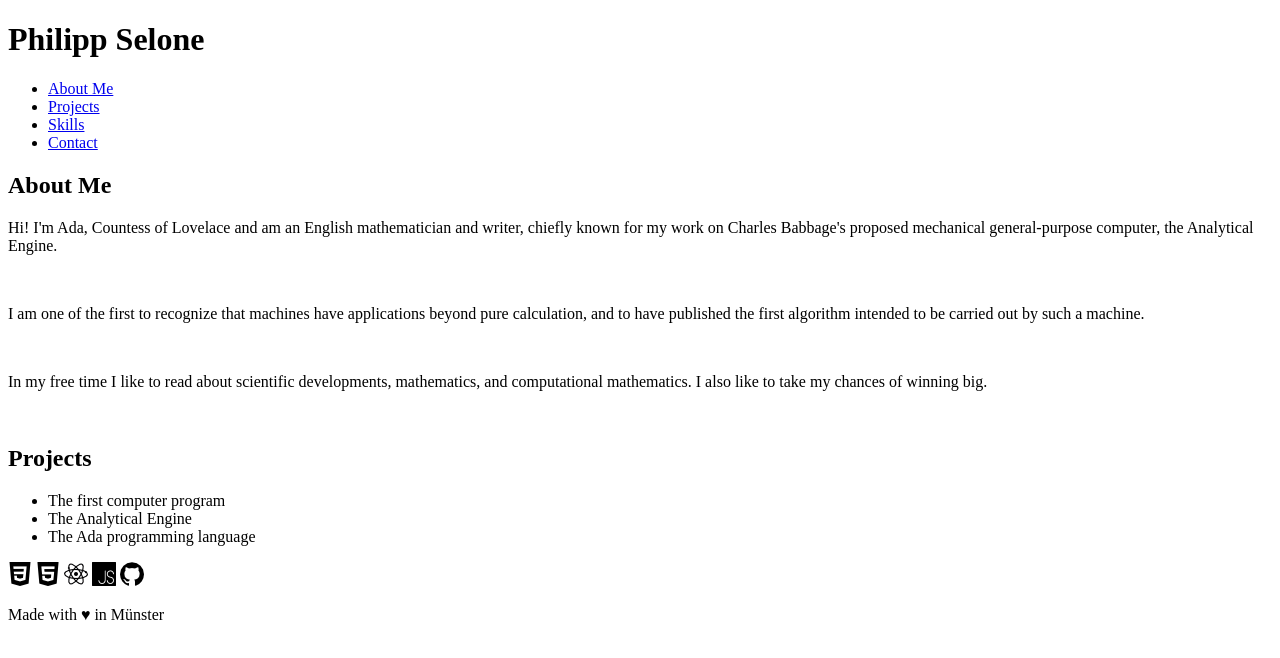
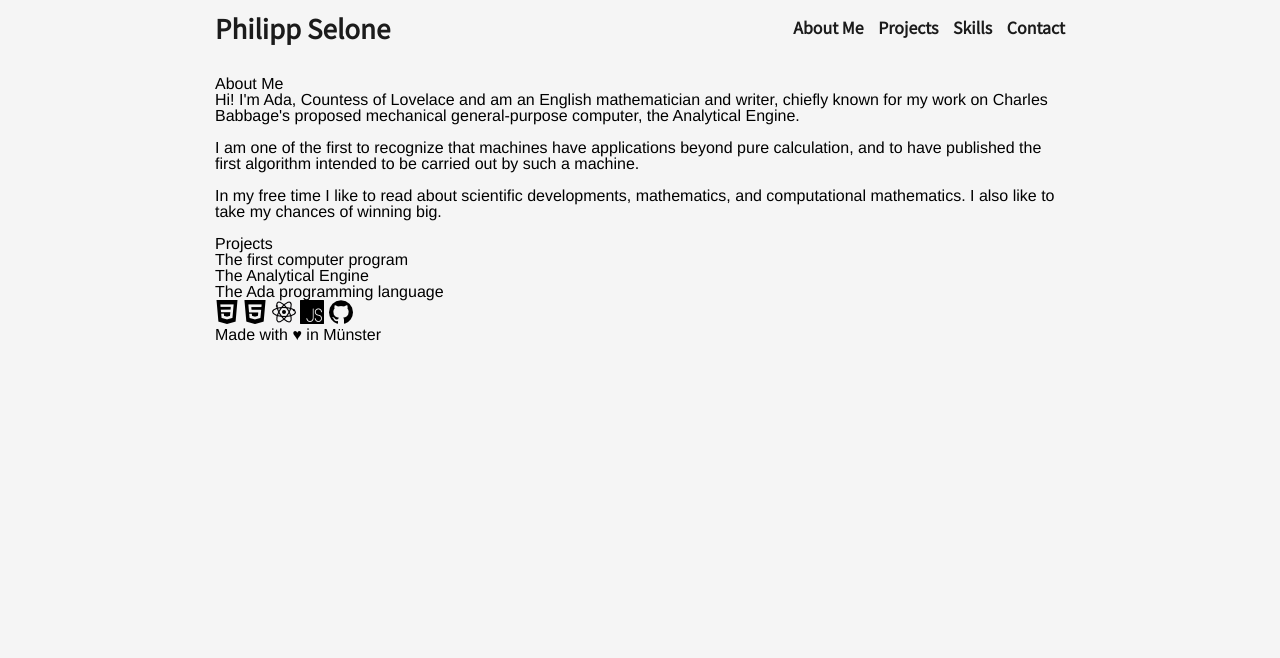
Before and after one commit to stuehrmannp/portfolio_project_cc, a plain HTML site: page index.html in a window 1280 px wide. Drawn offline with Linux system fonts and the light colour scheme.

Commit message:
header complete

```diff
--- a/index.html
+++ b/index.html
@@ -4,6 +4,11 @@
     <meta charset="UTF-8">
     <meta http-equiv="X-UA-Compatible" content="IE=edge">
     <meta name="viewport" content="width=device-width, initial-scale=1.0">
+    <link rel="preconnect" href="https://fonts.googleapis.com">
+<link rel="preconnect" href="https://fonts.gstatic.com" crossorigin>
+<link href="https://fonts.googleapis.com/css2?family=Noto+Sans+JP&display=swap" rel="stylesheet">
+    <link rel="stylesheet" href="./resources/style/reset.css">
+    <link rel="stylesheet" href="./resources/style/style.css">
     <title>My Portfolio</title>
 </head>
 <body>
--- a/resources/style/style.css
+++ b/resources/style/style.css
@@ -0,0 +1,39 @@
+html {
+  font-size: 16px;
+  background-color: rgb(245, 245, 245);
+  font-family: Helvetica, sans-serif;
+}
+
+body {
+  width: 850px;
+  margin: 0 auto;
+}
+
+/* Header Section */
+
+header {
+  display: flex;
+  align-items: center;
+  justify-content: space-between;
+  padding: 15px 0 15px 0;
+  margin-bottom: 20px;
+}
+
+header h1 {
+  font-size: 26px;
+  font-family: "Noto Sans JP", sans-serif;
+  font-weight: 700;
+  color: rgb(27, 27, 27);
+}
+
+header li {
+  display: inline-block;
+  padding-left: 10px;
+  font-weight: 700;
+  font-family: "Noto Sans JP", sans-serif;
+}
+
+a {
+  text-decoration: none;
+  color: rgb(27, 27, 27);
+}
```
